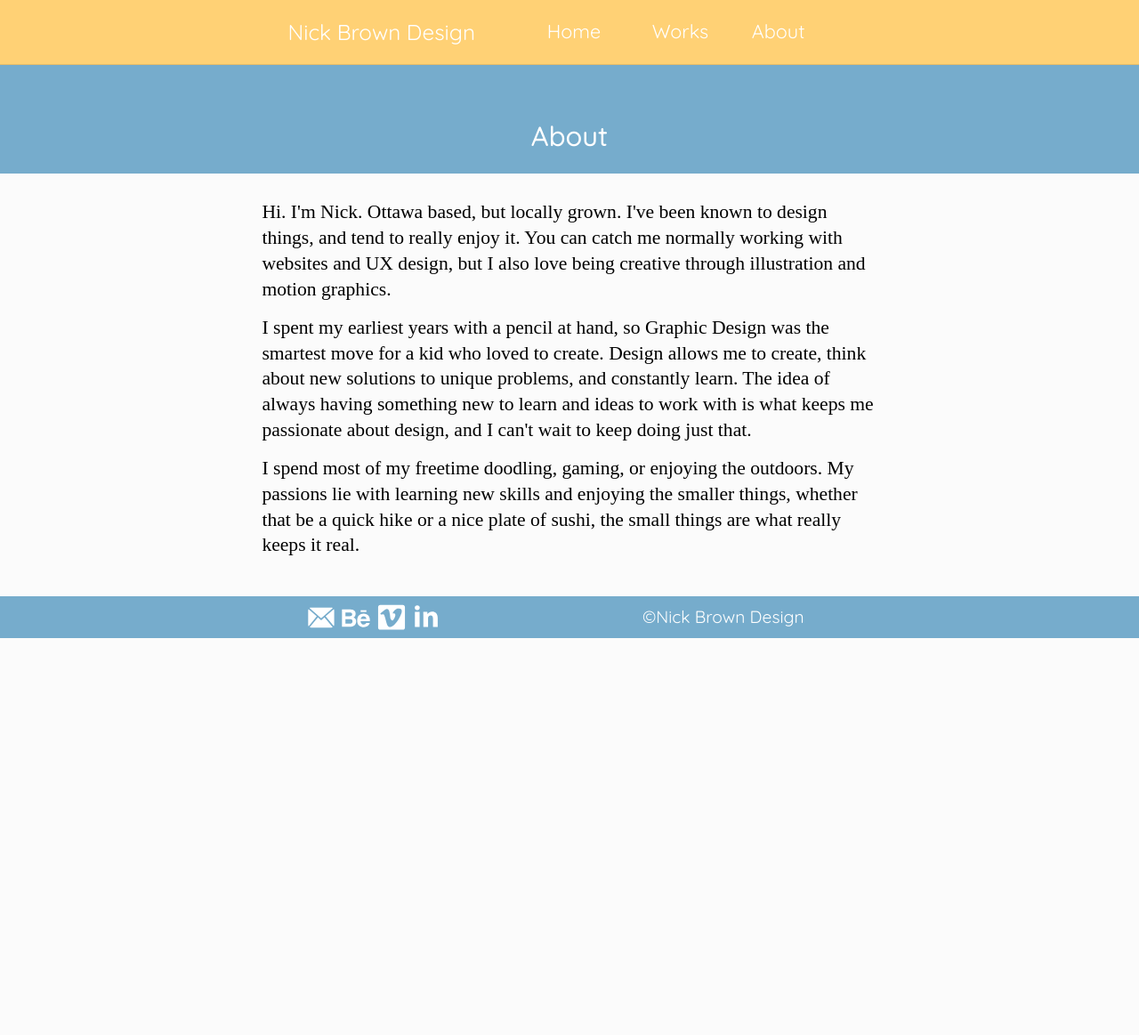
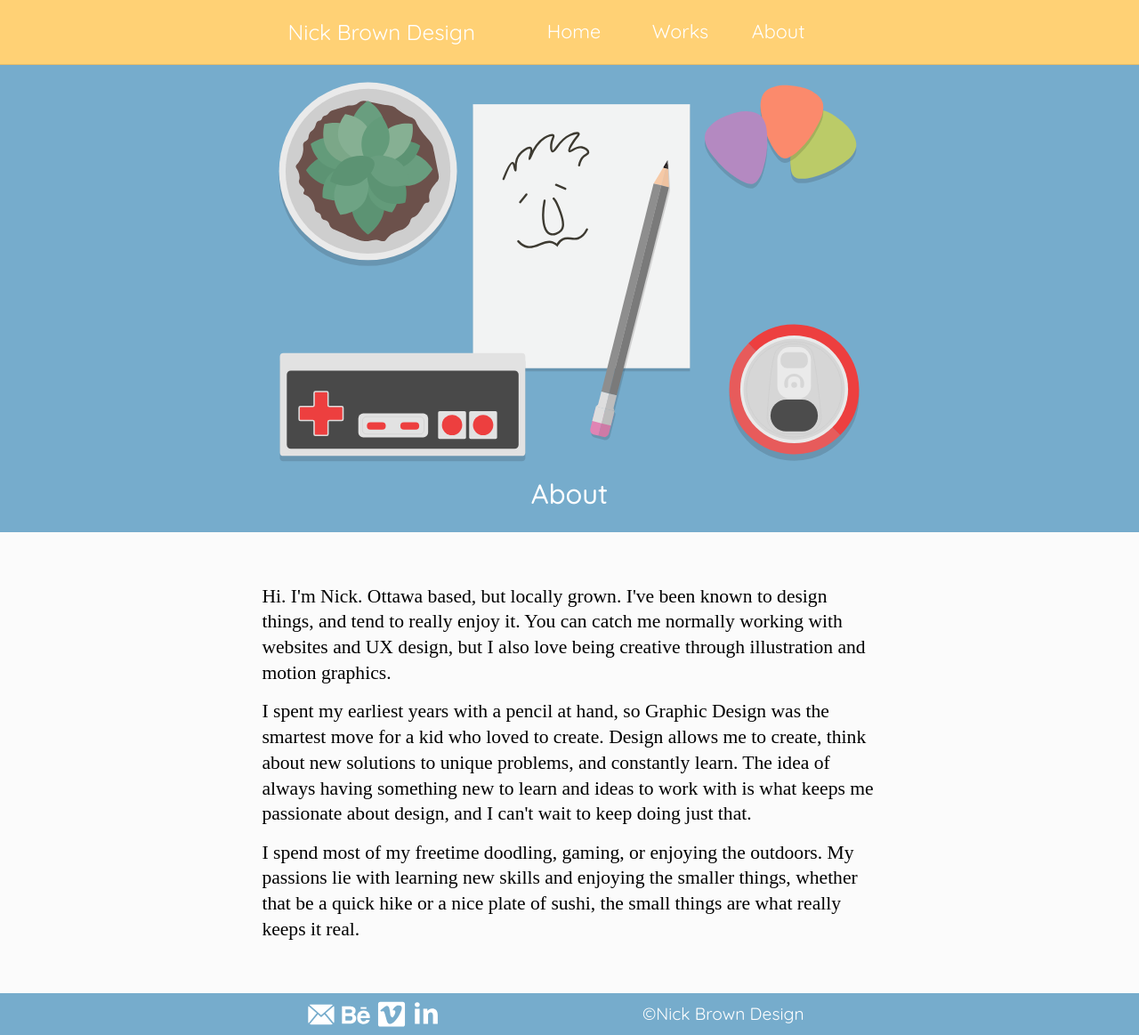
Before and after one commit to nicktgbrown/portfolio-site, a Jekyll site: the page built from about.html, in a window 1280 px wide. Shown: the whole page at 89% size. Built offline with Jekyll 4.4.1, drawn with Linux system fonts in a browser that asks for light colours; some web fonts are replaced; before the commit the page ends 900 px from its top, so only the background shows below that.

Commit message:
Add about banner

```diff
--- a/about.html
+++ b/about.html
@@ -4,11 +4,19 @@ title: About
 priority: .3
 ---
 
-<div class="case pad-b">
-  <div itemscope itemtype="http://schema.org/Thing" class="pad-t-2 banner-2 pad-b-1-2">
-    <h2 itemscope itemprop="headline" itemtype="http://schema.org/Text" class="push-1-4 text-center peta">About</h2>
+<div class="banner-2 pad-b-1-2 gutter-2">
+  <div class="max-length">
+    <div class="center embed embed-3by2">
+      <img src="images/about-banner.svg" class="embed-item">
+    </div>
   </div>
-  <div itemprop="about" class="max-length center wrapper">
+  <div class="grid max-length">
+    <div class="unit unit-xs-1 unit-s-1 unit-m-1 unit-l-1 unit-xl-1">
+      <h2 itemscope itemprop="name" class="push-1-4 peta text-center">About</h2>
+    </div>
+  </div>
+</div>
+  <div itemprop="about" class="max-length center wrapper pad-t push-2">
     <p class="mega push-1-2 pad-t">Hi. I'm Nick. Ottawa based, but locally grown. I've been known to design things, and tend to really enjoy it. You can catch me normally working with websites and UX design, but I also love being creative through illustration and motion graphics.</p>
     <p class="mega push-1-2">I spent my earliest years with a pencil at hand, so Graphic Design was the smartest move for a kid who loved to create. Design allows me to create, think about new solutions to unique problems, and constantly learn. The idea of always having something new to learn and ideas to work with is what keeps me passionate about design, and I can't wait to keep doing just that.</p>
     <p class="mega push-1-2">I spend most of my freetime doodling, gaming, or enjoying the outdoors. My passions lie with learning new skills and enjoying the smaller things, whether that be a quick hike or a nice plate of sushi, the small things are what really keeps it real.</p>
```
Also changed, not shown: images/about-banner.svg (added).
